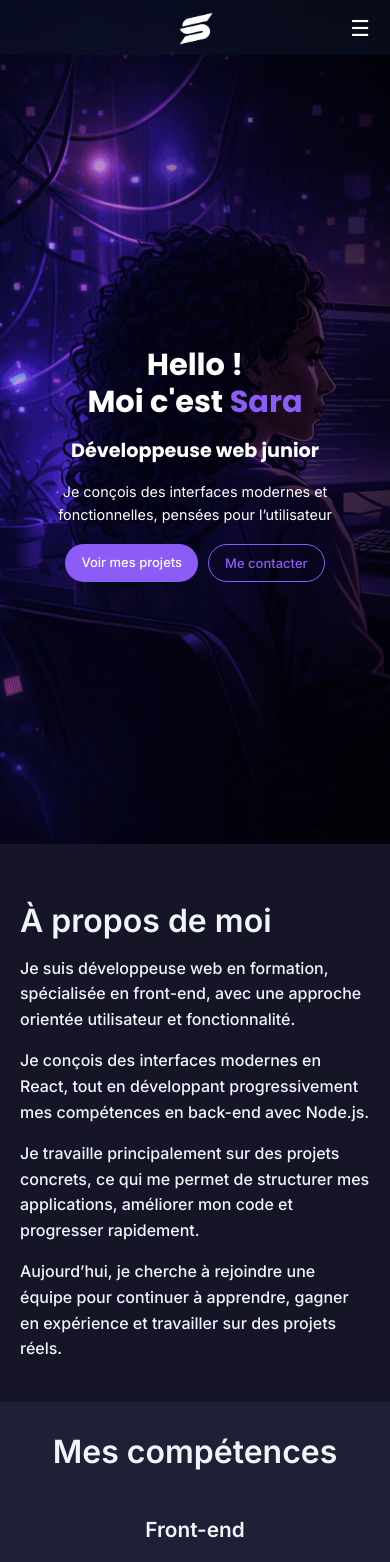
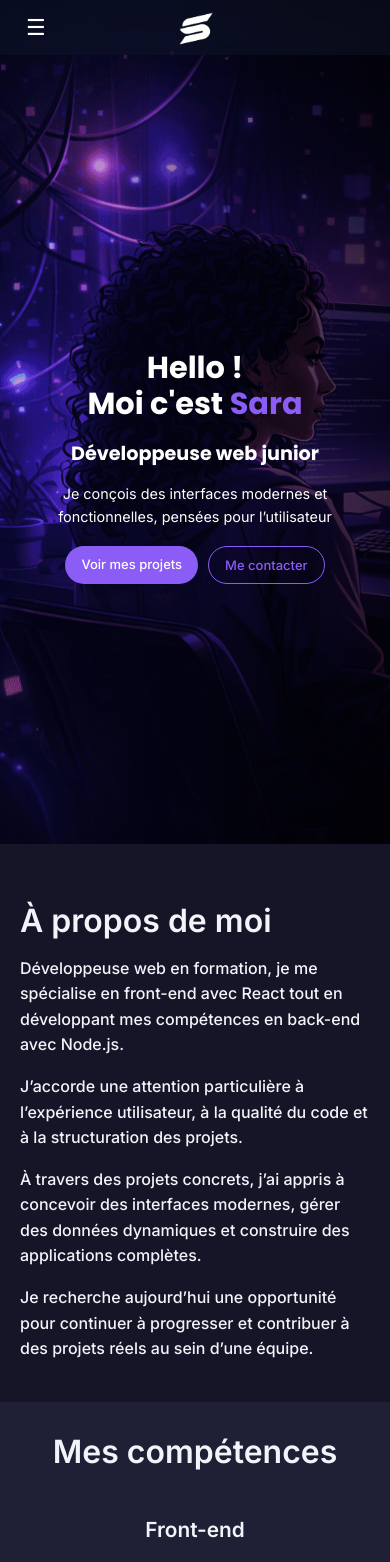
Before and after one commit to Sara-Dalleau/portfolio-sara, a React (Vite) app: page / in a window 390 px wide. Shown: the top 1562 px of the page. Built offline with nearby package versions, Linux system fonts and the light colour scheme.

Commit message:
Refactor portfolio : accessibilité, structure React, optimisation projets et nettoyage SCSS

```diff
--- a/src/components/Footer.jsx
+++ b/src/components/Footer.jsx
@@ -7,24 +7,25 @@ function Footer() {
     <footer className="footer">
       <div className="footer__container">
 
-        {/* LOGO GAUCHE */}
+        {/* LOGO */}
         <a href="#hero" className="footer__logo">
-          <img src={logo} alt="logo Sara" />
+          <img src={logo} alt="Logo Sara Dalleau" />
         </a>
 
-        {/* CENTRE */}
+        {/* COPYRIGHT */}
         <p className="footer__copy">
-          © 2026 Sara Dalleau
+          © {new Date().getFullYear()} Sara Dalleau
         </p>
 
-        {/* DROITE */}
+        {/* GITHUB */}
         <a
           href="https://github.com/Sara-Dalleau"
           target="_blank"
           rel="noopener noreferrer"
           className="footer__github"
+          aria-label="Voir le profil GitHub de Sara Dalleau"
         >
-          <img src={githubLogo} alt="GitHub" />
+          <img src={githubLogo} alt="" />
         </a>
 
       </div>
--- a/src/components/Header.jsx
+++ b/src/components/Header.jsx
@@ -12,19 +12,21 @@ function Header() {
         {/* LOGO */}
         <div className="header__logo">
           <a href="#hero">
-            <img src={logo} alt="logo Sara" />
+            <img src={logo} alt="Logo Sara Dalleau" />
           </a>
         </div>
 
         {/* BURGER */}
-        <div
+        <button
           className="burger"
           onClick={() => setMenuOpen(!menuOpen)}
+          aria-label="Ouvrir le menu"
+          aria-expanded={menuOpen}
         >
           ☰
-        </div>
+        </button>
 
-        {/* NAV */}
+        {/* NAVIGATION */}
         <nav className={`header__nav ${menuOpen ? "active" : ""}`}>
           <a href="#hero" onClick={() => setMenuOpen(false)}>Accueil</a>
           <a href="#about" onClick={() => setMenuOpen(false)}>À propos</a>
--- a/src/components/header.scss
+++ b/src/components/header.scss
@@ -65,12 +65,12 @@
 
 /* BURGER */
 .burger {
+  background: none;
+  border: none;
+  cursor: pointer;
+  font-size: 24px;
+  color: var(--color-text);
   display: none;
-  font-size: 22px;
-  cursor: pointer;
-  color: white;
-  margin-left: auto;
-  z-index: 1002;
 }
 
 /* MOBILE */
--- a/src/sections/About.jsx
+++ b/src/sections/About.jsx
@@ -10,19 +10,19 @@ function About() {
           <h2>À propos de moi</h2>
 
           <p>
-            Je suis développeuse web en formation, spécialisée en front-end, avec une approche orientée utilisateur et fonctionnalité.
+            Développeuse web en formation, je me spécialise en front-end avec React tout en développant mes compétences en back-end avec Node.js.
           </p>
 
           <p>
-            Je conçois des interfaces modernes en React, tout en développant progressivement mes compétences en back-end avec Node.js.
+            J’accorde une attention particulière à l’expérience utilisateur, à la qualité du code et à la structuration des projets.
           </p>
 
           <p>
-            Je travaille principalement sur des projets concrets, ce qui me permet de structurer mes applications, améliorer mon code et progresser rapidement.
+            À travers des projets concrets, j’ai appris à concevoir des interfaces modernes, gérer des données dynamiques et construire des applications complètes.
           </p>
 
           <p>
-            Aujourd’hui, je cherche à rejoindre une équipe pour continuer à apprendre, gagner en expérience et travailler sur des projets réels.
+            Je recherche aujourd’hui une opportunité pour continuer à progresser et contribuer à des projets réels au sein d’une équipe.
           </p>
         </div>
 
--- a/src/sections/Contact.jsx
+++ b/src/sections/Contact.jsx
@@ -3,35 +3,39 @@ import emailjs from "@emailjs/browser";
 
 function Contact() {
   const form = useRef();
+
   const [status, setStatus] = useState("");
+  const [loading, setLoading] = useState(false);
 
   const sendEmail = (e) => {
     e.preventDefault();
 
+    setLoading(true);
+
     emailjs
       .sendForm(
-        "service_6rm5twy",
-        "template_s68b9zz",
+        import.meta.env.VITE_EMAILJS_SERVICE_ID,
+        import.meta.env.VITE_EMAILJS_TEMPLATE_ID,
         form.current,
-        "vlO7xGv23UkQQKhCK"
+        import.meta.env.VITE_EMAILJS_PUBLIC_KEY
       )
-      .then(
-        () => {
+      .then(() => {
         setStatus("success");
+        setLoading(false);
         form.current.reset();
 
         setTimeout(() => {
           setStatus("");
         }, 4000);
-        },
-        () => {
+      })
+      .catch(() => {
         setStatus("error");
+        setLoading(false);
 
         setTimeout(() => {
           setStatus("");
         }, 4000);
-        }
-      );
+      });
   };
 
   return (
@@ -47,7 +51,6 @@ function Contact() {
         <form ref={form} onSubmit={sendEmail} className="contact-form">
 
           <div className="form-row">
-            {/* LABEL INVISIBLE */}
             <label htmlFor="lastname" className="sr-only">Nom</label>
             <input
               id="lastname"
@@ -85,9 +88,10 @@ function Contact() {
             required
           ></textarea>
 
-          <button type="submit">Envoyer</button>
+          <button type="submit" disabled={loading}>
+            {loading ? "Envoi..." : "Envoyer"}
+          </button>
 
-          {/* MESSAGE */}
           {status === "success" && (
             <p className="form-message success">
               ✨ Message envoyé avec succès, je vous répondrai rapidement !
--- a/src/sections/Hero.jsx
+++ b/src/sections/Hero.jsx
@@ -2,7 +2,7 @@ import bgImage from "../assets/hero1.png";
 
 function Hero() {
   return (
-    <div
+    <section
       className="hero"
       style={{ backgroundImage: `url(${bgImage})` }}
     >
@@ -23,7 +23,7 @@ function Hero() {
           <a href="#contact" className="secondary">Me contacter</a>
         </div>
       </div>
-    </div>
+    </section>
   );
 }
 
--- a/src/sections/Projects.jsx
+++ b/src/sections/Projects.jsx
@@ -71,8 +71,8 @@ function Projects() {
       <h2>Mes projets</h2>
 
       <div className="projects__container">
-        {projects.map((project, index) => (
-          <div key={index} className="project">
+        {projects.map((project) => (
+          <div key={project.title} className="project">
 
             {/* CARD */}
             <div className="project-card">
--- a/src/styles/main.scss
+++ b/src/styles/main.scss
@@ -1,3 +1,7 @@
+/* ==========================*/
+/* DESIGN SYSTEM - COULEURS */
+/* ======================= */
+
 :root {
   /* fond principal */
   --color-bg: #151527;
@@ -34,6 +38,7 @@ img {
   height: auto;
 }
 
+/* Reset + scroll fluide + évite overflow horizontal */
 html, body {
   width: 100%;
   margin: 0;
@@ -49,23 +54,10 @@ body {
   font-family: 'Inter', sans-serif;
 }
 
-#root {
-  width: 100%;
-}
-
-main {
-  width: 100%;
-}
-
+/* Permet de compenser le header fixed lors du scroll */
 section {
   width: 100%;
   scroll-margin-top: 80px;
-}
-
-/* sections spécifiques */
-.skills,
-.parcours {
-  background-color: #f3f0ff;
 }
 
 /* ===============*/
@@ -93,6 +85,7 @@ section {
   content: "";
   position: absolute;
   inset: 0;
+  z-index: 1;
 
   background: linear-gradient(
     to left,
@@ -102,8 +95,6 @@ section {
     rgba(0, 0, 0, 0.1) 70%,
     rgba(0, 0, 0, 0) 100%
   );
-
-  z-index: 1;
 }
 
 .hero h1,
@@ -111,7 +102,7 @@ section {
   font-family: 'Poppins', sans-serif;
 }
 
-/* contenu */
+/* CONTENU */
 .hero__content {
   position: relative;
   z-index: 2;
@@ -135,14 +126,14 @@ section {
   margin-bottom: 20px;
 }
 
-/* texte */
+/*TEXTE*/
 .hero p {
   margin-bottom: 30px;
   line-height: 1.6;
   font-size: 1.05rem;
 }
 
-/* boutons */
+/*BOUTONS */
 .hero__buttons {
   display: flex;
   justify-content: flex-end;
@@ -164,17 +155,18 @@ section {
   transform: translateY(-3px);
 }
 
-/* bouton secondaire */
+/* BOUTON SECONDAIRE */
 .hero__buttons .secondary {
   background: transparent;
   border: 1px solid var(--color-accent);
   color: var(--color-accent);
 }
 
-/* accent violet */
 .accent {
   color: #8b5cf6;
 }
+
+/*RESPONSIVE MOBILE*/
 @media (max-width: 768px) {
 
   .hero {
@@ -262,7 +254,7 @@ section {
   font-weight: 500;
 }
 
-/*IMAGE*/
+/*IMAGE DESKTOP SEULEMENTX*/
 .about__image {
   flex: 1;
   display: flex;
@@ -277,7 +269,7 @@ section {
   transform: translateY(20px)
 }
 
-/*RESPONSIVE*/
+/*RESPONSIVE MOBILE*/
 
 @media (max-width: 768px) {
   .about {
@@ -390,7 +382,8 @@ section {
   transform: translateY(-5px);
   box-shadow: 0 0 15px rgba(139, 92, 246, 0.3);
 }
-/*RESPONSIVE*/
+
+/*RESPONSIVE MOBILE*/
 @media (max-width: 768px) {
   .skills {
     padding: 30px 20px 50px;
@@ -435,11 +428,8 @@ section {
 .projects {
   padding: 40px 20px 50px;
   background-color: var(--color-bg);
-
   display: flex;
   flex-direction: column;
-  justify-content: flex-start;
-  height: 100%;
 
   h2 {
     text-align: center;
@@ -458,7 +448,6 @@ section {
 
 .project {
   width: 100%;
-  height: 100%;
   max-width: 520px;
   display: flex;
   flex-direction: column;
@@ -470,13 +459,9 @@ section {
   position: relative;
   overflow: hidden;
   border-radius: 16px;
-
   width: 100%;
   max-width: 520px;
   height: 260px;
-
-  flex-shrink: 0;
-
   transition: transform 0.3s ease;
 
   &:hover {
@@ -524,7 +509,7 @@ section {
   font-weight: 700;
   color: white;
 
-  margin: 2px 0 4px;
+  margin: 0 0 4px;
   line-height: 1.2;
 }
 
@@ -536,12 +521,13 @@ section {
 /* BLOC SOUS LA CARD */
 .project-body {
   width: 100%;
-  height: 100%;
   padding: 0;
   display: flex;
   flex-direction: column;
   gap: 16px;
 }
+
+/* TAGS */
 
 .project-tags {
   width: 100%;
@@ -557,10 +543,8 @@ section {
   display: flex;
   align-items: center;
   gap: 10px;
-  flex-wrap: wrap;
 }
 
-/* TAGS */
 .tag {
   display: inline-flex;
   align-items: center;
@@ -572,7 +556,7 @@ section {
   transition: transform 0.3s ease, outline-color 0.3s ease;
 }
 
-/* GitHub */
+/* GITHUB */
 .tag--github {
   background: white;
   color: #111;
@@ -597,12 +581,11 @@ section {
   outline: 1px solid #d4d4d8;
 }
 
-/* logos tech */
+/* LOGOS TECH */
 .tags-right {
   display: flex;
   align-items: center;
   gap: 16px;
-  height: 100%;
 }
 
 .tech-logo img {
@@ -627,9 +610,7 @@ section {
 }
 
 /* DÉTAILS */
-
 .project-details {
-  margin-top: 0;
   padding: 20px;
   box-sizing: border-box;
   flex-grow: 1;
@@ -648,7 +629,6 @@ section {
 
 }
 
-/* bloc */
 .detail h4 {
   margin: 0;
   font-size: 14px;
@@ -668,13 +648,9 @@ img[alt="Express"] {
   filter: brightness(0) invert(1);
 }
 
-@media (max-width: 900px) {
-  .projects__container {
-    grid-template-columns: 1fr;
-  }
-}
+/* RESPONSIVE MOBILE*/
 
-@media (max-width: 900px) {
+@media (max-width: 991px) {
   .projects__container {
     grid-template-columns: 1fr;
   }
@@ -718,7 +694,7 @@ img[alt="Express"] {
     margin: 0;
   }
 
-  /* GLOBAL TAGS */
+  /* TAGS GLOBAL */
   .project-tags {
     display: flex;
     flex-direction: column;
@@ -771,7 +747,6 @@ img[alt="Express"] {
     transform: none;
   }
 }
-
 
 /* ============================= */
 /*        PARCOURS SECTION       */
@@ -888,7 +863,7 @@ img[alt="Express"] {
   font-size: 13px;
   margin-top: 8px;
 }
-/*REPONSIVE*/
+/*REPONSIVE MOBILE*/
 @media (max-width: 768px) {
 
   /* SECTION */
@@ -1049,7 +1024,7 @@ img[alt="Express"] {
 .contact-email:hover {
   text-decoration: underline;
 }
-
+ /*RESPONSIVE MOBILE*/
 @media (max-width: 768px) {
 
   .contact {
@@ -1064,10 +1039,13 @@ img[alt="Express"] {
   .contact-intro {
     margin-bottom: 20px;
   }
-
 }
 
-/* ACCESSIBILITÉ - éléments invisibles mais lisibles par les lecteurs d'écran */
+/* ================= */
+/* ACCESSIBILITÉ */
+/* ================= */
+
+/* Texte caché pour lecteurs d’écran */
 .sr-only {
   position: absolute;
   width: 1px;
@@ -1080,7 +1058,7 @@ img[alt="Express"] {
   border: 0;
 }
 
-/* ACCESSIBILITÉ - focus clavier */
+/* Focus clavier */
 a:focus,
 button:focus,
 input:focus,
```
Also changed, not shown: 1 other file (tests, documents, lock files or other folders). Lines whose indentation alone changed are shown as unchanged.
